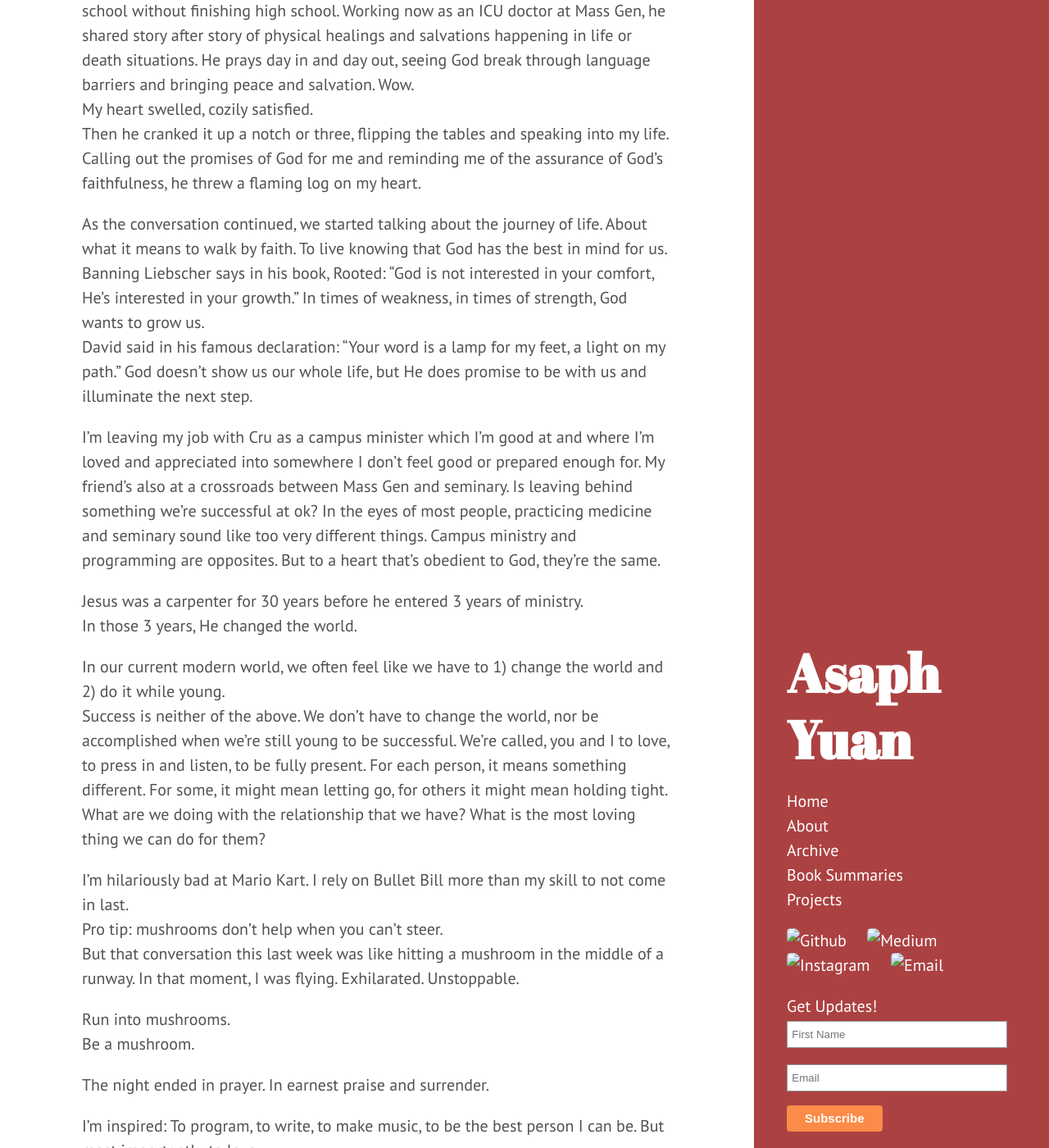
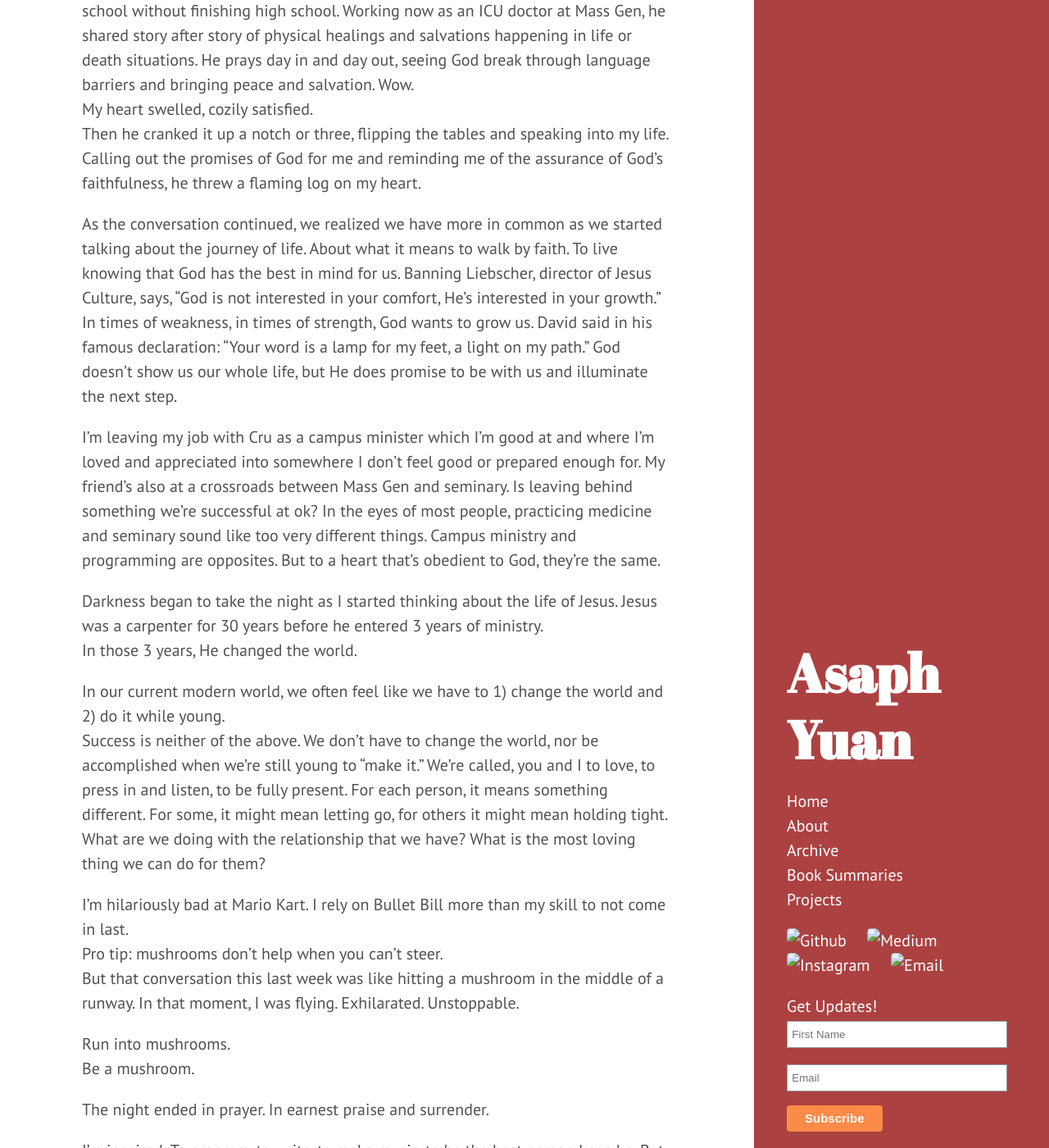
Before and after one commit to asaphy/asaphy.github.io, a Jekyll site: the page built from _posts/2016-5-13-2016.md, in a window 1280 px wide and 1400 px high, scrolled down 302 px. Shown: the whole window at 82% size. Built offline with Jekyll 4.4.1, drawn with Linux system fonts in a browser that asks for light colours.

```diff
--- a/_posts/2016-5-13-2016.md
+++ b/_posts/2016-5-13-2016.md
@@ -8,16 +8,17 @@ The evening sky was beaming out the last rays of sunshine as we sat out on a por
 My heart swelled, cozily satisfied.
 Then he cranked it up a notch or three, flipping the tables and speaking into my life. Calling out the promises of God for me and reminding me of the assurance of God's faithfulness, he threw a flaming log on my heart.
 
-As the conversation continued, we started talking about the journey of life. About what it means to walk by faith. To live knowing that God has the best in mind for us. Banning Liebscher says in his book, Rooted: "God is not interested in your comfort, He’s interested in your growth.” In times of weakness, in times of strength, God wants to grow us.
+As the conversation continued, we realized we have more in common as we started talking about the journey of life. About what it means to walk by faith. To live knowing that God has the best in mind for us. Banning Liebscher, director of Jesus Culture, says, "God is not interested in your comfort, He’s interested in your growth.” In times of weakness, in times of strength, God wants to grow us.
 David said in his famous declaration: "Your word is a lamp for my feet, a light on my path.” God doesn’t show us our whole life, but He does promise to be with us and illuminate the next step.
 
 I’m leaving my job with Cru as a campus minister which I’m good at and where I’m loved and appreciated into somewhere I don’t feel good or prepared enough for. My friend’s also at a crossroads between Mass Gen and seminary. Is leaving behind something we’re successful at ok? In the eyes of most people, practicing medicine and seminary sound like too very different things. Campus ministry and programming are opposites. But to a heart that’s obedient to God, they’re the same.
 
+Darkness began to take the night as I started thinking about the life of Jesus.
 Jesus was a carpenter for 30 years before he entered 3 years of ministry.
 In those 3 years, He changed the world.
 
 In our current modern world, we often feel like we have to 1) change the world and 2) do it while young.
-Success is neither of the above. We don’t have to change the world, nor be accomplished when we’re still young to be successful.
+Success is neither of the above. We don’t have to change the world, nor be accomplished when we’re still young to "make it."
 We’re called, you and I to love, to press in and listen, to be fully present. For each person, it means something different. For some, it might mean letting go, for others it might mean holding tight. What are we doing with the relationship that we have? What is the most loving thing we can do for them?
 
 I’m hilariously bad at Mario Kart. I rely on Bullet Bill more than my skill to not come in last.
```
